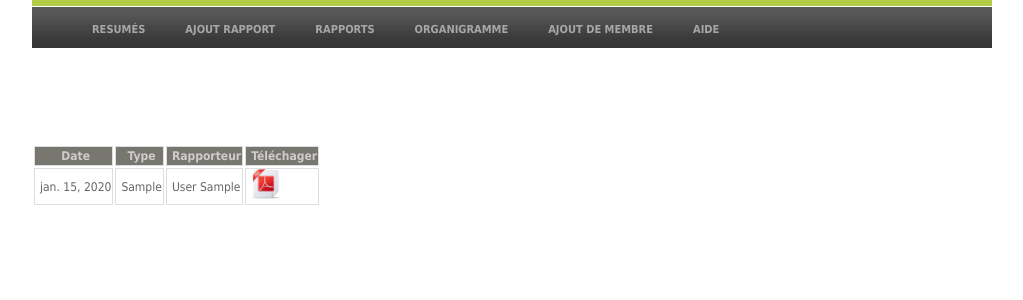
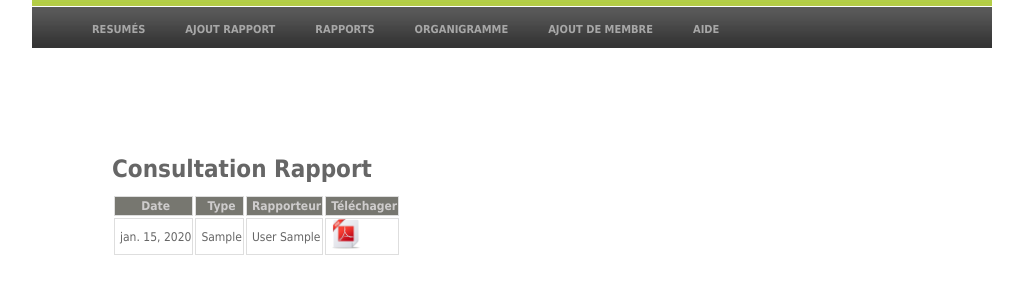
Before and after one commit to yeleman/ancf, a Django app: template anm_site/anm/templates/consultation.html in a window 1280 px wide. Shown: the top 300 px of the page, without its empty margins (128-1151 px from the left). Run offline with Django 3.2, Linux system fonts and the light colour scheme; tables that the repository leaves empty hold one stand-in row (values such as "Sample post"); the template is opened without the code that fills it: values that come from a table or form of the project are taken from there, most other values are stand-ins (such as "Sample title", 1, 10 or a date in 2020); parts of the project's set-up code (start-up, migrations or seed data) failed here and were passed over.

Commit message:
Amélioration du design

```diff
--- a/anm_site/anm/templates/consultation.html
+++ b/anm_site/anm/templates/consultation.html
@@ -3,6 +3,8 @@
 {% block page-id %}consultation{% endblock %}
 {% block content %}
 
+        <h1>Consultation Rapport</h1>
+        <div id="consultation">
             <table>
                 <thead>
                     <tr>
@@ -27,5 +29,5 @@
                     {%endfor%}
                 </tbody>
             </table>
-
+        </div>
 {% endblock %}
--- a/anm_site/anm/templates/modif_organization_chart.html
+++ b/anm_site/anm/templates/modif_organization_chart.html
@@ -17,7 +17,6 @@
                         {% endif %}
                     </tr>
                 </table>
-
                 <input type='submit' value =  "Envoyer"/>
             </div>
         </form>
--- a/anm_site/media/css/ancf_style.css
+++ b/anm_site/media/css/ancf_style.css
@@ -21,3 +21,13 @@ body{
 #modiforganization_chart #org_form input[type="submit"] {padding-left: 5px; margin-left: 302px;}
 #modiforganization_chart #org_form {width: 740px; margin: 0pt auto;}
 #modiforganization_chart #org_form table{margin: 0pt auto;}
+
+/** Add rapport **/
+
+
+#add_rapport #create_envoi_form {width: 800px; margin: 0pt auto;}
+#add_rapport h1{width: 795px; margin: 0pt auto;height: 35px; text-align: center;}
+
+/* consultation*/
+
+#consultation  {width: 800px; margin: 0pt auto;}
```
Also changed, not shown: anm_site/anm/templates/add_rapport.html (+2 -5 lines). Lines whose indentation alone changed are shown as unchanged.
